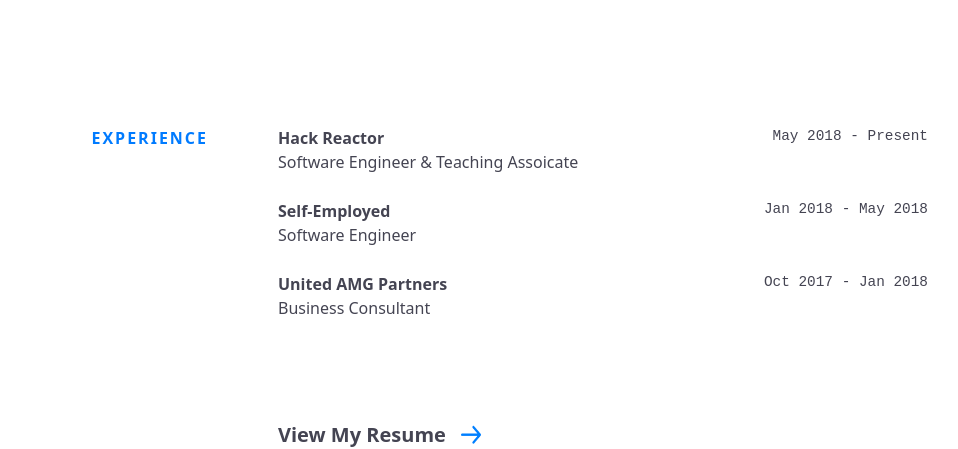
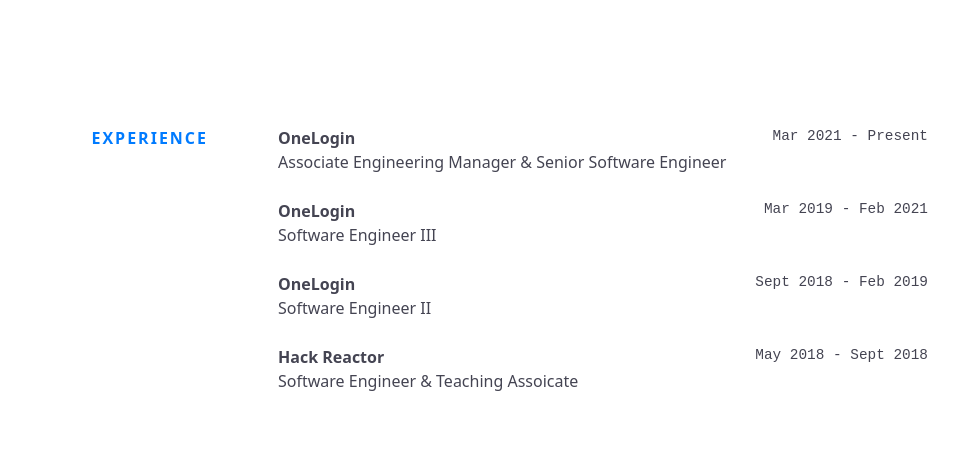
Before and after one commit to dylanqian29/the-dylan-qian, a React app: page / in a window 1280 px wide. Shown: the part 1760-2209 px from the top of the page, without its empty margins (172-1130 px from the left). Built offline with nearby package versions, Linux system fonts and the light colour scheme; some icons are missing.

Commit message:
update footer and experience

```diff
--- a/src/components/Experience.js
+++ b/src/components/Experience.js
@@ -13,32 +13,40 @@
             <div className="job">
               <div className="time-place">
                 <div className="job__company">
-                  <a href="https://www.hackreactor.com/" >Hack Reactor</a>
+                  <a href="https://www.hackreactor.com/" >OneLogin</a>
                 </div>
-                <div className="job__time">May 2018 - Present</div>
+                <div className="job__time">Mar 2021 - Present</div>
               </div>
-              <div className="job__position">Software Engineer &amp; Teaching Assoicate</div>
+              <div className="job__position">Associate Engineering Manager &amp; Senior Software Engineer</div>
             </div>
             <div className="job">
               <div className="time-place">
                 <div className="job__company">
-                  <a href="" > Self-Employed </a>
+                  <a href="https://www.hackreactor.com/" >OneLogin</a>
                 </div>
-                <div className="job__time">Jan 2018 - May 2018</div>
+                <div className="job__time">Mar 2019 - Feb 2021</div>
               </div>
-              <div className="job__position">Software Engineer</div>
+              <div className="job__position">Software Engineer III</div>
             </div>
             <div className="job">
               <div className="time-place">
                 <div className="job__company">
-                  <a href="http://www.unitedamgpartners.com/" > United AMG Partners</a>
+                  <a href="https://www.hackreactor.com/" >OneLogin</a>
                 </div>
-                <div className="job__time">Oct 2017 - Jan 2018</div>
+                <div className="job__time">Sept 2018 - Feb 2019</div>
               </div>
-              <div className="job__position">Business Consultant</div>
+              <div className="job__position">Software Engineer II</div>
+            </div>
+            <div className="job">
+              <div className="time-place">
+                <div className="job__company">
+                  <a href="https://www.hackreactor.com/" >Hack Reactor</a>
+                </div>
+                <div className="job__time">May 2018 - Sept 2018</div>
+              </div>
+              <div className="job__position">Software Engineer &amp; Teaching Assoicate</div>
             </div>
           </div>
-
           <a href="https://s3-us-west-1.amazonaws.com/thedylanqian/Resume+-+Dylan+Qian.pdf" className="arrow-link">View My Resume</a>
         </div>
       </section>
--- a/src/components/Footer.js
+++ b/src/components/Footer.js
@@ -14,7 +14,7 @@
           <div className="bottom">
             <span>Dylan Qian </span>
             <img className="emoji" src="https://s3-us-west-1.amazonaws.com/thedylanqian/man-dancing.png" alt="emoji"/>
-              <span>2018</span>
+              <span>2021</span>
           </div>
         </div>
         <div className="footer__links">
```
